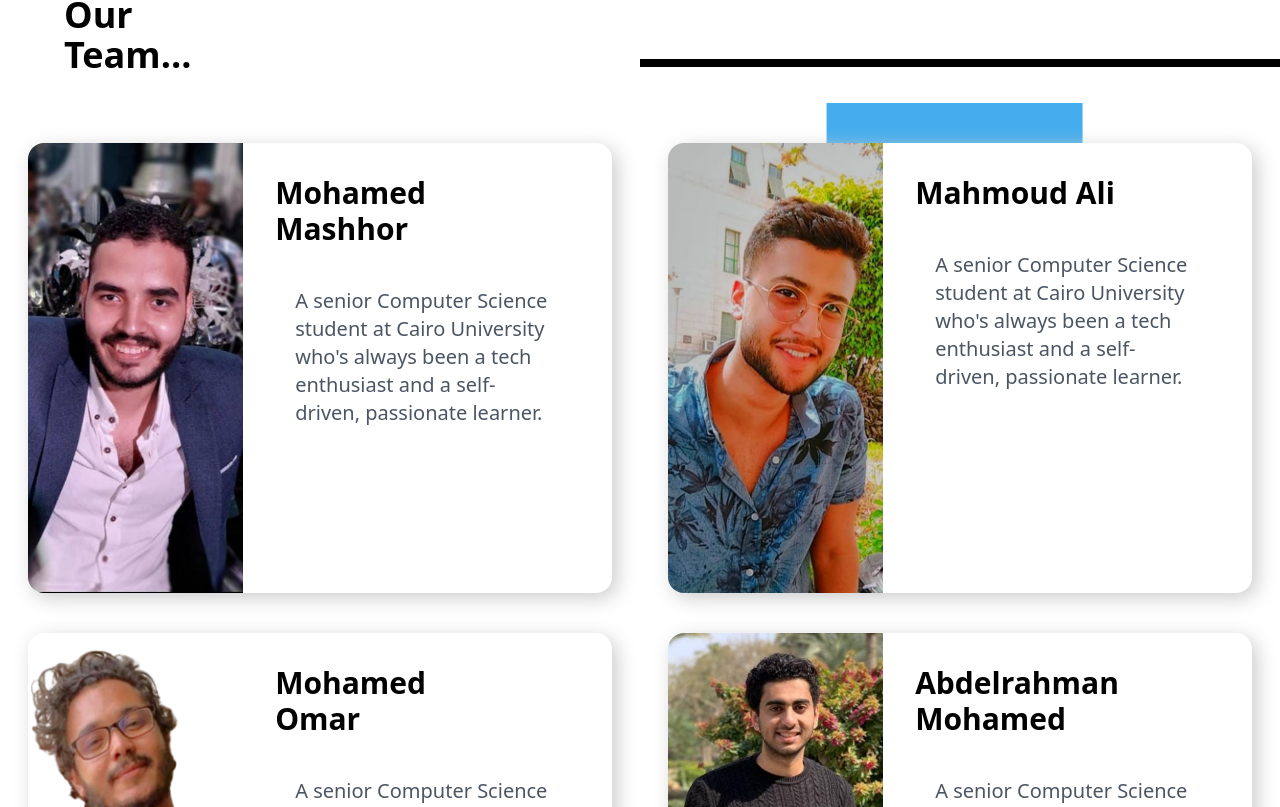
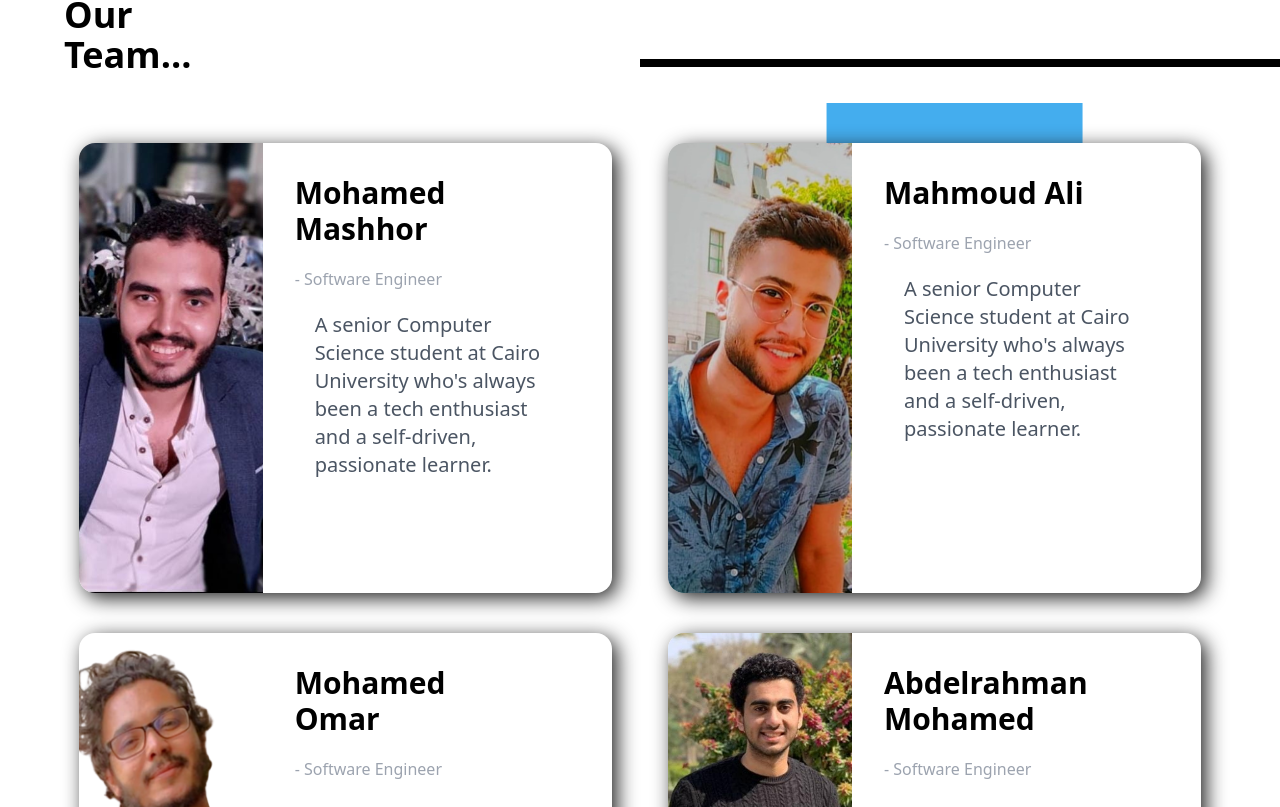
Before and after one commit to MahmoudMuhammedAli/4bits, a Next.js app: page / in a window 1280 px wide. Shown: the part 833-1640 px from the top of the page. Built offline with nearby package versions, Linux system fonts and the light colour scheme; no server answers.

Commit message:
restore card style

```diff
--- a/components/Cards/TeamCards.js
+++ b/components/Cards/TeamCards.js
@@ -11,9 +11,11 @@ export default function TeamCard(props) {
   return (
     <div
       className={`h-[450px] ${theme === "dark"
-        ? "text-black"
-        : "text-black"} bg-white flex items-stretch grow flex-shrink-0 mx-7 w-[130vw] sm:w-full md:w-10/12 lg:w-6/12 xl:w-4/12 2xl:w-3/12 max-h rounded-2xl`}
-      style={{ boxShadow: "5px 5px 20px #ccc" }}
+        ? "text-gray-100 bg-slate-900 "
+        : "text-black bg-white"}  flex items-stretch  flex-shrink-0 mx-7 w-[130vw] sm:w-full md:w-10/12 lg:w-5/12 max-h rounded-2xl `}
+      style={{
+        boxShadow: theme === "dark" ? "5px 5px 20px #ddd" : "5px 5px 20px #222",
+      }}
     >
       <div className="flex w-[150%]">
         <Image
@@ -24,6 +26,7 @@ export default function TeamCard(props) {
       </div>
       <div className="flex flex-col p-8">
         <h1 className="text-3xl font-bold w-[70%] mb-5">{props.name}</h1>
+        <p className="text-gray-400"> - Software Engineer</p>
         <p className="p-5 text-xl font-medium text-gray-600">{props.body}</p>
       </div>
     </div>
```
